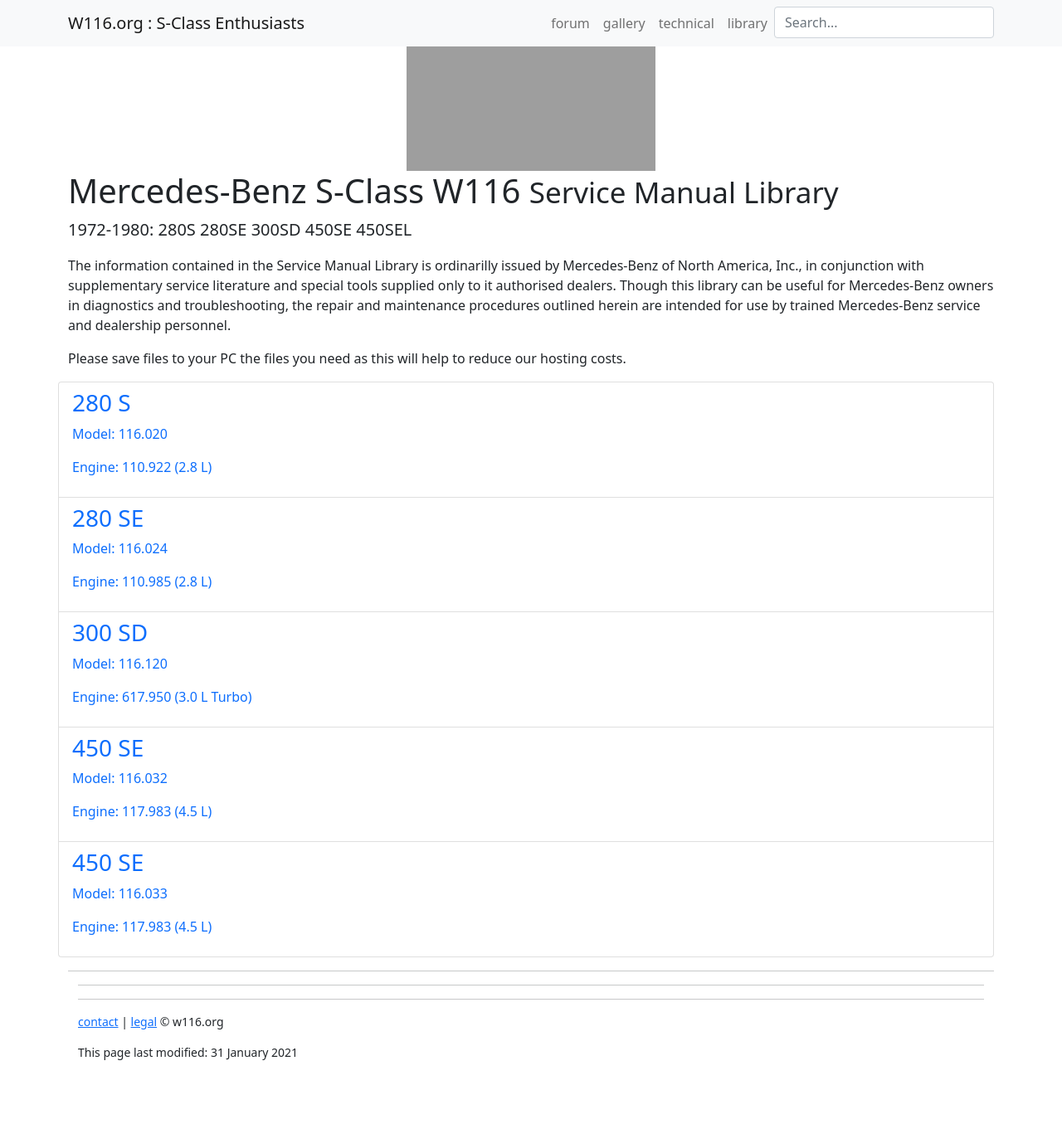
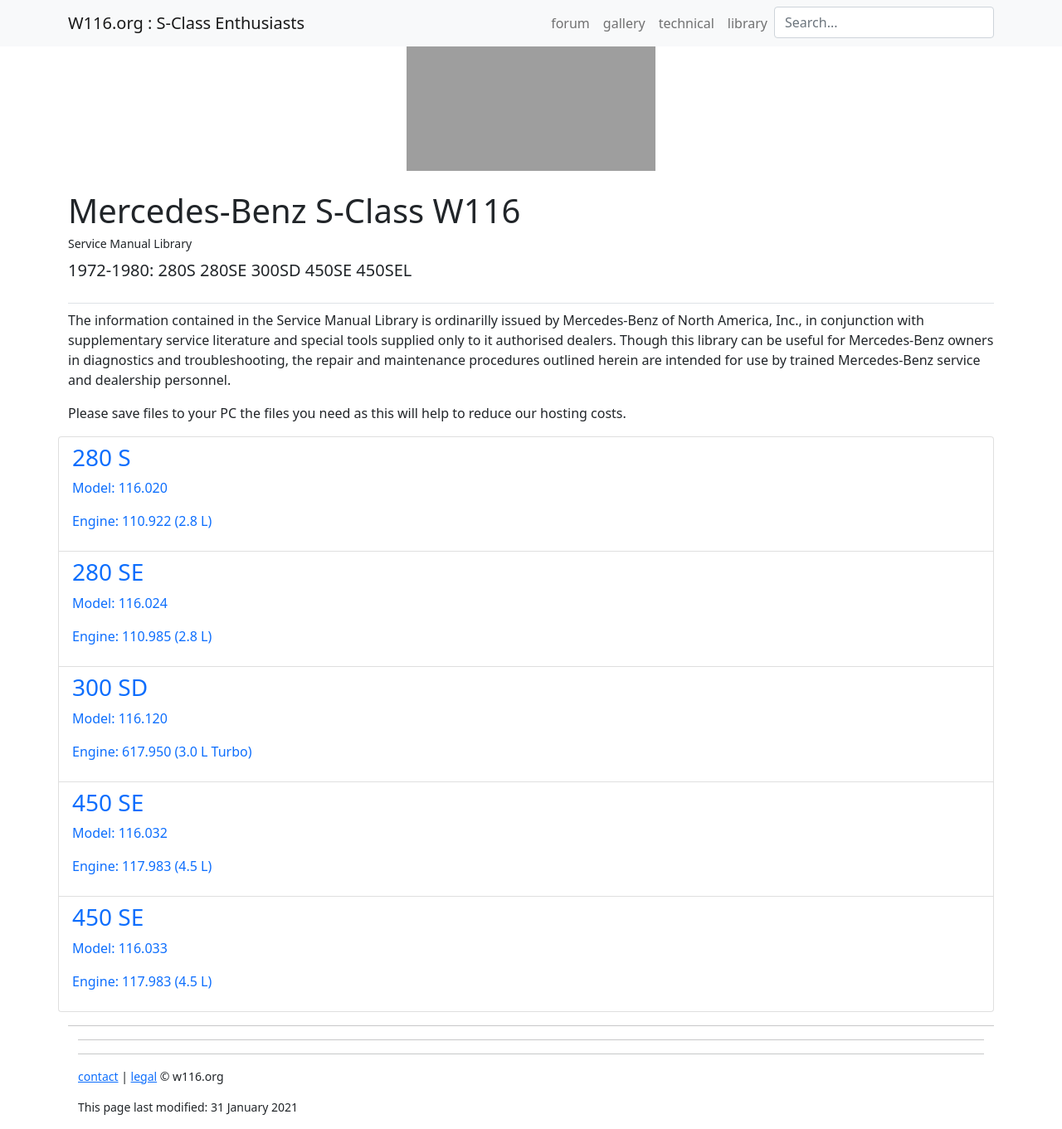
Before and after one commit to W116org/handbook, a Jekyll site: the page built from index.html, in a window 1280 px wide. Shown: the whole page at 83% size. Built offline with Jekyll 4.4.1, drawn with Linux system fonts in a browser that asks for light colours; comment, search, counter and statistics services are not loaded; before the commit the page ends 1295 px from its top, so only the background shows below that; grey boxes are pictures that could not be loaded.

Commit message:
Update header.html

```diff
--- a/_includes/header.html
+++ b/_includes/header.html
@@ -1,6 +1,7 @@
 <div class="container">
-    <div class="page-header">
-        {% if page.title %}<h1>{{page.title}}{% if page.subtitle %} <span class="small">{{page.subtitle}}</span>{% endif %}</h1>{% endif %}
+    <div class="pb-2 mt-4 mb-2 border-bottom">
+        {% if page.title %}<h1>{{page.title}}</h1>{% endif %}
+        {% if page.subtitle %} <h2 class="small">{{page.subtitle}}</h2>{% endif %}
         {% if page.lead %}<p class="lead">{{page.lead}}</p>{% endif %}
     </div>
 </div>
```
